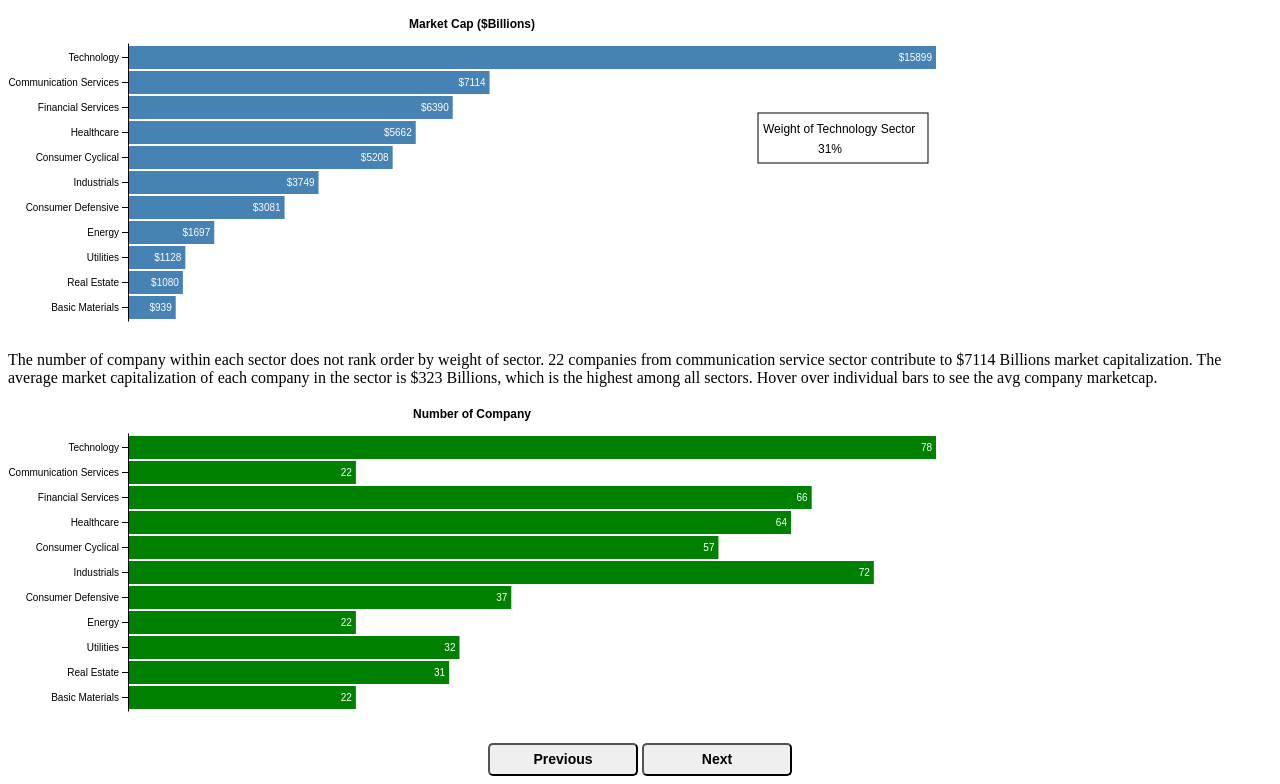
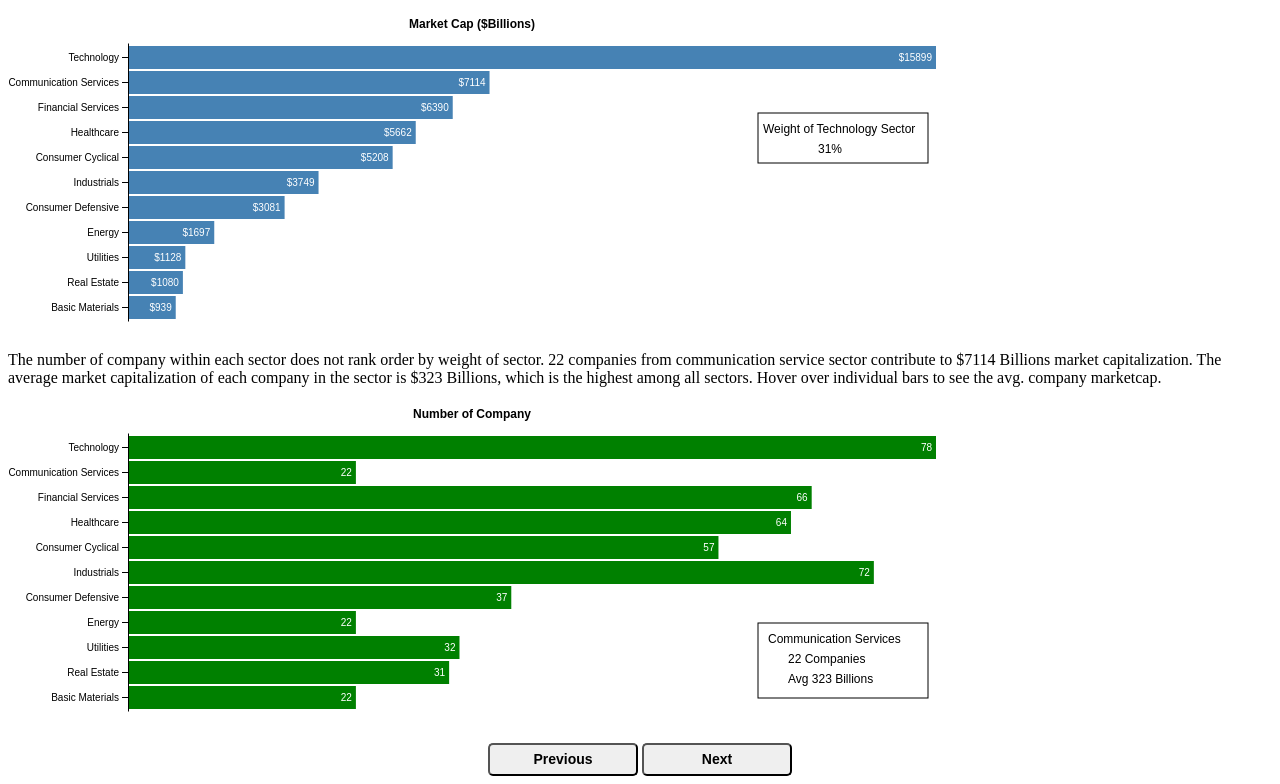
Before and after one commit to mxzruc/mxzruc.github.io, a plain HTML site: page scene2_weight_by_industry.html in a window 1280 px wide. Shown: the part 119-903 px from the top of the page. Drawn offline with nearby package versions, Linux system fonts and the light colour scheme.

Commit message:
Add files via upload

```diff
--- a/scene2_weight_by_industry.html
+++ b/scene2_weight_by_industry.html
@@ -284,6 +284,36 @@
                 .attr("transform", `translate(${marginLeft},0)`)
                 .call(d3.axisLeft(y).tickSizeOuter(0));
 
+            // Add annotation box
+            const annotationWidth = 170;
+            const annotationHeight = 75;
+            svg.append("rect")
+                .attr("class", "annotation")
+                .attr("x", 750)
+                .attr("y", 220)
+                .attr("width", annotationWidth)
+                .attr("height", annotationHeight);
+
+            svg.append("text")
+                .attr("class", "annotation-text")
+                .attr("x", 760)
+                .attr("y", 240)
+                .text("Communication Services")
+
+            ;
+
+            svg.append("text")
+                .attr("class", "annotation-text")
+                .attr("x", 780)
+                .attr("y", 260)
+                .text("22 Companies")
+
+            svg.append("text")
+                .attr("class", "annotation-text")
+                .attr("x", 780)
+                .attr("y", 280)
+                .text(" Avg 323 Billions")
+
         }).catch(error => {
             console.error('Error loading or parsing data:', error);
         });
@@ -314,7 +344,7 @@
     <p> The number of company within each sector does not rank order by weight of sector.
         22 companies from communication service sector contribute to $7114 Billions market capitalization.
         The average market capitalization of each company in the sector is $323 Billions, which is the highest among all sectors.
-        Hover over individual bars to see the avg company marketcap.
+        Hover over individual bars to see the avg. company marketcap.
     </p>
 
 </div>
```
Also changed, not shown: scene3_100B_company.html (+2 -1 lines), scene4_company_by_sector.html (+1 -1 lines).
